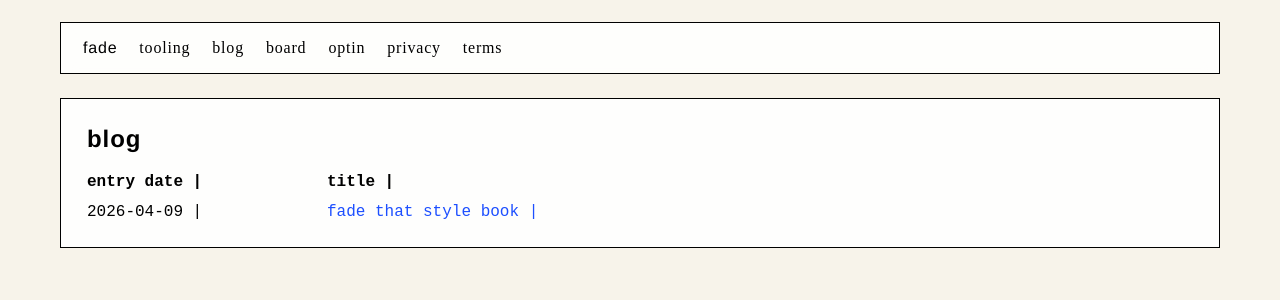
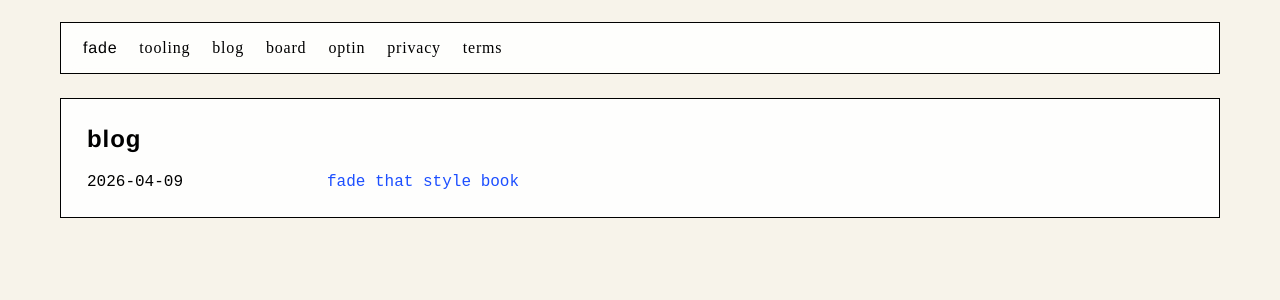
Before and after one commit to kaitogarcia/FadeThat, a Next.js app in the folder apps/web/: page /blog in a window 1280 px wide. Shown: the top 300 px of the page. Built offline with nearby package versions, Linux system fonts and the light colour scheme.

Commit message:
Env bar redeploy

```diff
--- a/apps/web/app/blog/page.jsx
+++ b/apps/web/app/blog/page.jsx
@@ -22,16 +22,11 @@ export default function BlogPage() {
           <h1>blog</h1>
 
           <div className="blog-chart" role="table" aria-label="Blog entries">
-            <div className="blog-chart-row blog-chart-head" role="row">
-              <span role="columnheader">entry date |</span>
-              <span role="columnheader">title |</span>
-            </div>
-
             {entries.map((entry) => (
               <div className="blog-chart-row" role="row" key={entry.href}>
-                <span role="cell">{entry.date} |</span>
+                <span role="cell">{entry.date} </span>
                 <Link role="cell" href={entry.href}>
-                  {entry.title} |
+                  {entry.title}
                 </Link>
               </div>
             ))}
```
